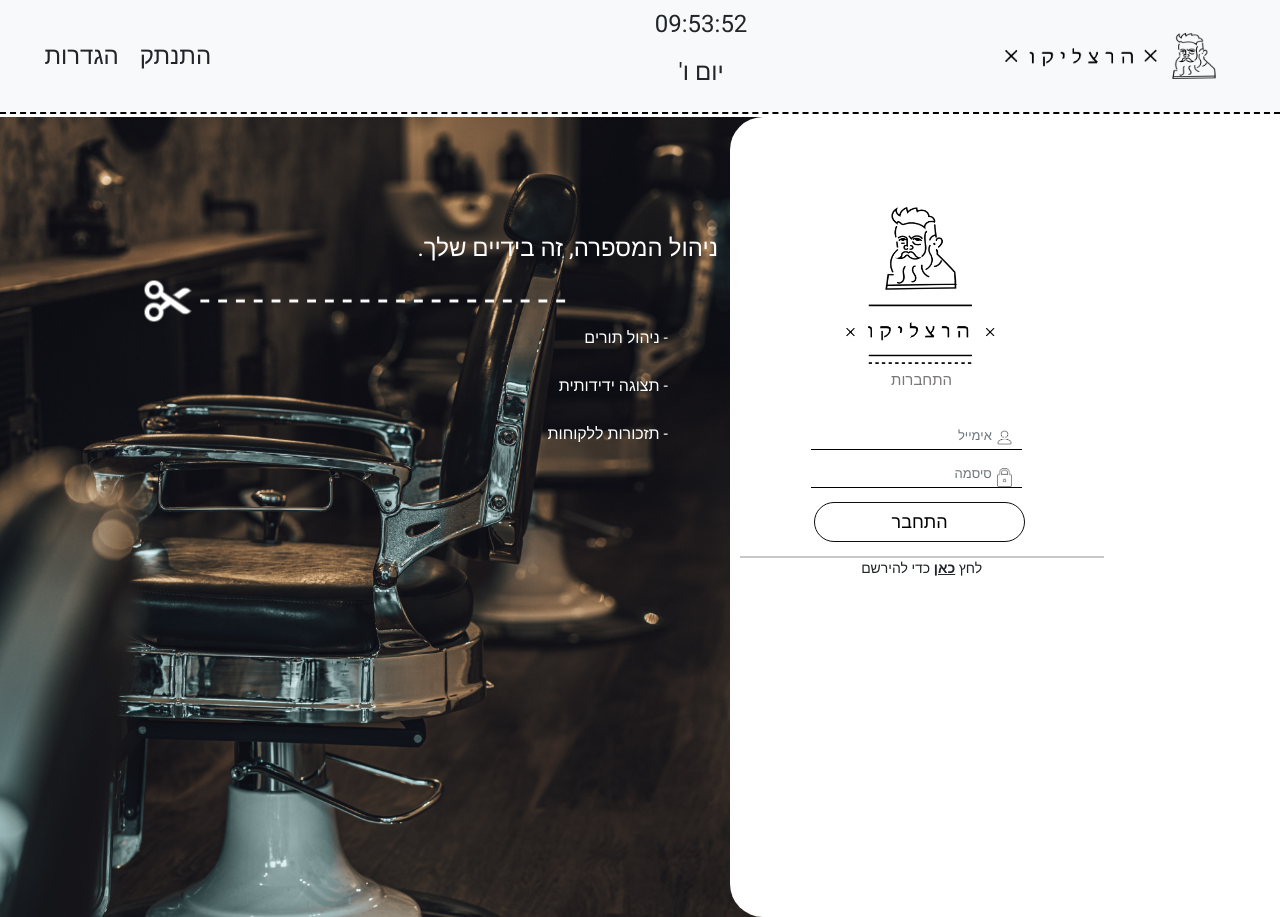
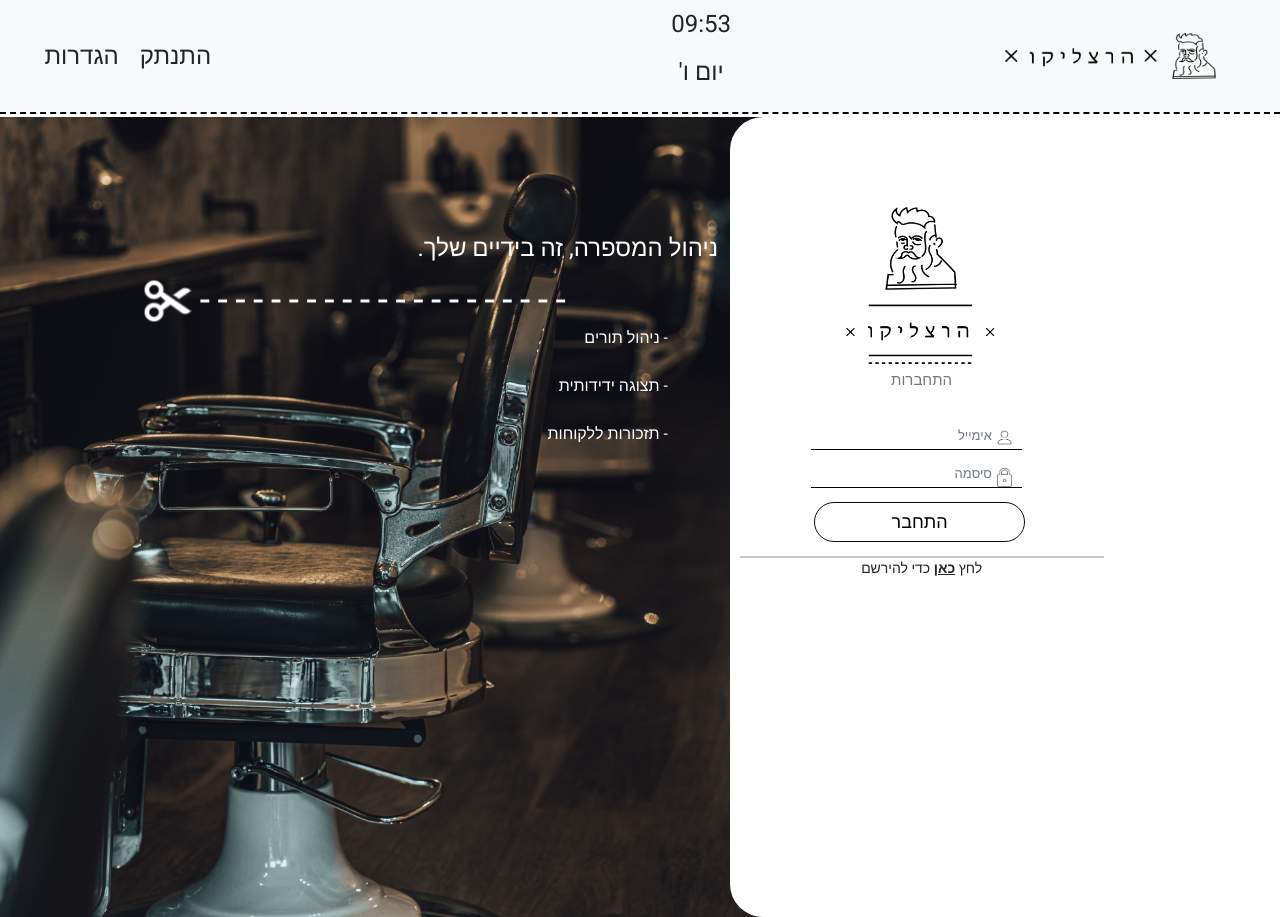
Before and after one commit to HoneyGoldman/Barber-Shop, an Angular app: page / in a window 1280 px wide. Built offline with nearby package versions, Linux system fonts and the light colour scheme.

Commit message:
remove seconds from clock && console log prints

```diff
--- a/src/app/clock/clock.component.html
+++ b/src/app/clock/clock.component.html
@@ -1,4 +1,4 @@
 <div style="text-align: center;">
-    <h1>{{ rxTime | date: 'hh:mm:ss' }}</h1>
+    <h1>{{ rxTime | date: 'hh:mm' }}</h1>
     <h1>{{dayText}}</h1>
 </div>
--- a/src/app/clock/clock.component.ts
+++ b/src/app/clock/clock.component.ts
@@ -1,10 +1,13 @@
-import { Component, OnDestroy, OnInit } from '@angular/core';
+import { Component, Injectable, OnDestroy, OnInit } from '@angular/core';
 import { map, share, Subscription, timer } from 'rxjs';
 
 @Component({
   selector: 'app-clock',
   templateUrl: './clock.component.html',
   styleUrls: ['./clock.component.css']
+})
+@Injectable({
+  providedIn: 'root'
 })
 export class ClockComponent implements OnInit ,OnDestroy{
   day1:string="יום א'";
@@ -28,7 +31,7 @@ export class ClockComponent implements OnInit ,OnDestroy{
     let obj:any=this;
     if(obj[dynamicDay]!==undefined){
     this.dayText=obj[dynamicDay];
-    console.log("clock component "+this.dayText)
+    // console.log("clock component "+this.dayText)
     this.intervalId = setInterval(() => {
       this.time = new Date();
     }, 1000);
```
